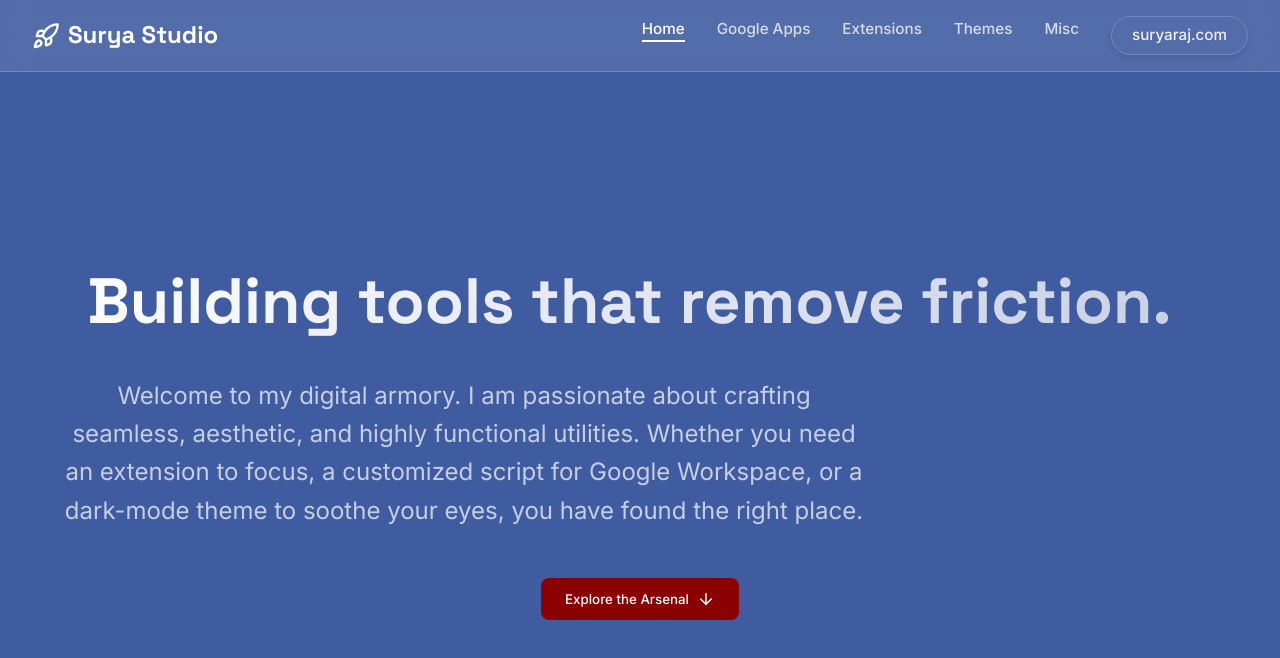
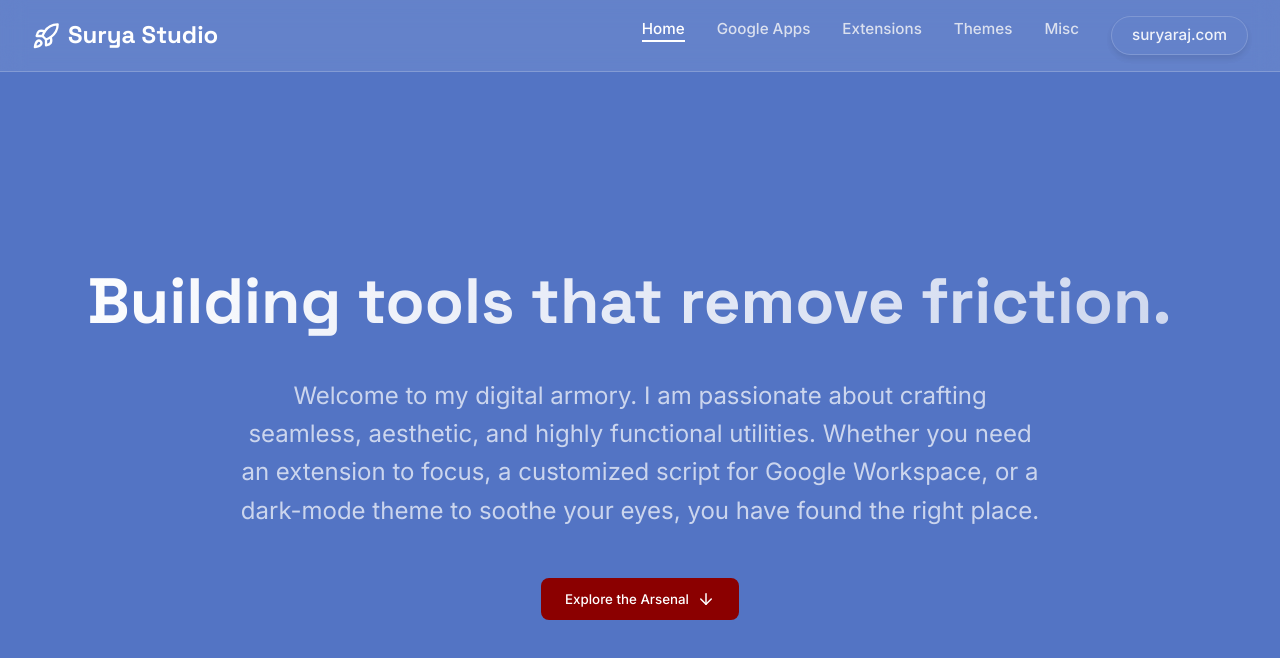
Before and after one commit to suryakantamangaraj/apps, a React (Vite) app: page / in a window 1280 px wide. Shown: the top 658 px of the page. Built offline with nearby package versions, Linux system fonts and the light colour scheme.

Commit message:
style: lighten background blue and center hero text

```diff
--- a/src/App.css
+++ b/src/App.css
@@ -3,7 +3,7 @@
   position: sticky;
   top: 0;
   z-index: 100;
-  background: rgba(64, 92, 161, 0.85);
+  background: rgba(83, 116, 196, 0.85);
   /* fallback */
   background: var(--glass-bg);
   backdrop-filter: blur(12px);
@@ -228,7 +228,7 @@
   font-size: 1.5rem;
   color: var(--text-secondary);
   max-width: 800px;
-  margin-bottom: 3rem;
+  margin: 0 auto 3rem auto;
   animation: fadeInUp 0.8s ease-out 0.2s forwards;
   opacity: 0;
 }
--- a/src/index.css
+++ b/src/index.css
@@ -2,7 +2,7 @@
 
 :root {
   /* Colors */
-  --bg-color: #405ca1;
+  --bg-color: #5374c4;
   --color1: #8b0000;
   --color2: #000;
   --color3: #800000;
```
